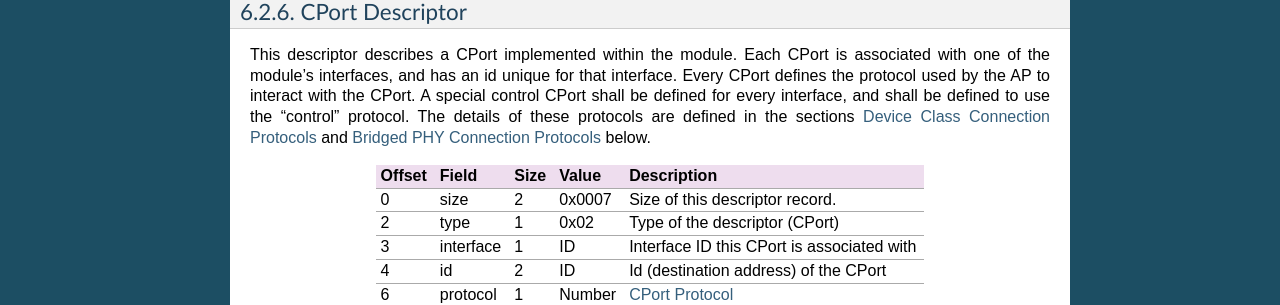
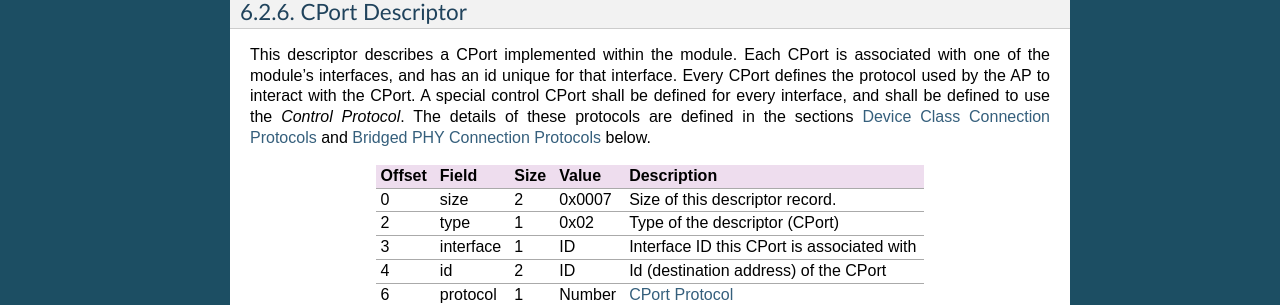
Before and after one commit to projectara/greybus-spec, a Sphinx documentation site: the page built from source/module_info.rst, in a window 1280 px wide and 900 px high, scrolled down 2905 px. Shown: the part 270-575 px from the top of the window. Built offline with Sphinx 7.4.7, drawn with Linux system fonts in a browser that asks for light colours; some of the changed text lies outside the part shown.

Commit message:
Module information: replace double quotation marks
Replace two instances of double quotation with appropriate emphasis.

Signed-off-by: Johan Hovold <johan@hovoldconsulting.com>
Reviewed-by: Alex Elder <elder@linaro.org>
Signed-off-by: Greg Kroah-Hartman <greg@kroah.com>

```diff
--- a/source/module_info.rst
+++ b/source/module_info.rst
@@ -40,7 +40,7 @@ following general requirements:
 * All headers and descriptor data within a Module Manifest shall be
   implicitly followed by pad bytes as necessary to bring the
   structure's total size to a multiple of 4 bytes.
-* Accordingly, the low-order two bits of all header "size" field values shall
+* Accordingly, the low-order two bits of all header *size* field values shall
   be 00.
 * Any reserved or unused space (including implicit padding) in a
   header or descriptor shall be ignored when read, and zero-filled
@@ -231,8 +231,8 @@ This descriptor describes a CPort implemented within the module. Each
 CPort is associated with one of the module's interfaces, and has an id
 unique for that interface.  Every CPort defines the protocol used by
 the AP to interact with the CPort. A special control CPort shall be
-defined for every interface, and shall be defined to use the "control"
-protocol. The details of these protocols are defined in the sections
+defined for every interface, and shall be defined to use the *Control
+Protocol*. The details of these protocols are defined in the sections
 :ref:`device-class-protocols` and :ref:`bridged-phy-protocols` below.
 
     ========  ==============  ======  ==========  ===========================
```
